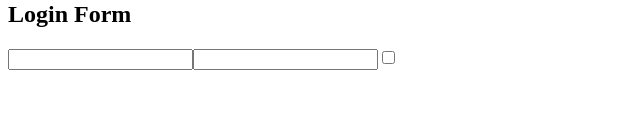
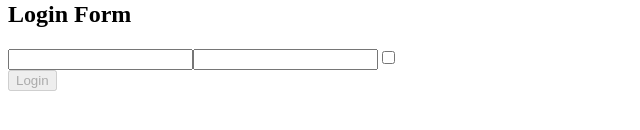
Before and after one commit to GAutuori94/react-exercises, a React (Create React App) app: page / in a window 1280 px wide. Shown: the part 574-704 px from the top of the page, without its empty margins (0-640 px from the left). Built offline with nearby package versions, Linux system fonts and the light colour scheme.

Commit message:
Login button added to Login component

```diff
--- a/src/forms.js
+++ b/src/forms.js
@@ -48,18 +48,30 @@ export class Login extends React.Component {
         this.setState ({
             [name]: type === "checkbox" ? checked : value
         })
+    }
 
-
+    onLogin = () => {
+        this.setState({
+            username: this.state.username,
+            password: this.state.password
+        })
     }
 
     render () {
         return (
             <div>
-                <h2> Login Form </h2>
-                <input name="username" value={this.state.username} onChange={this.handleFormInputs} />
-                <input name="password" type="password" value={this.state.password} onChange={this.handleFormInputs} />
-                <input name="remember" type="checkbox" checked={this.state.remember} onChange={this.handleFormInputs} />
+                <div>
+                    <h2> Login Form </h2>
+                    <input name="username" value={this.state.username} onChange={this.handleFormInputs} />
+                    <input name="password" type="password" value={this.state.password} onChange={this.handleFormInputs} />
+                    <input name="remember" type="checkbox" checked={this.state.remember} onChange={this.handleFormInputs} />
+                </div>
+
+                <div>
+                    <button type="submit" onClick={this.onLogin} disabled={!(this.state.username && this.state.password)}> Login </button>
+                </div>
             </div>
+
         )
     }
 }
```
